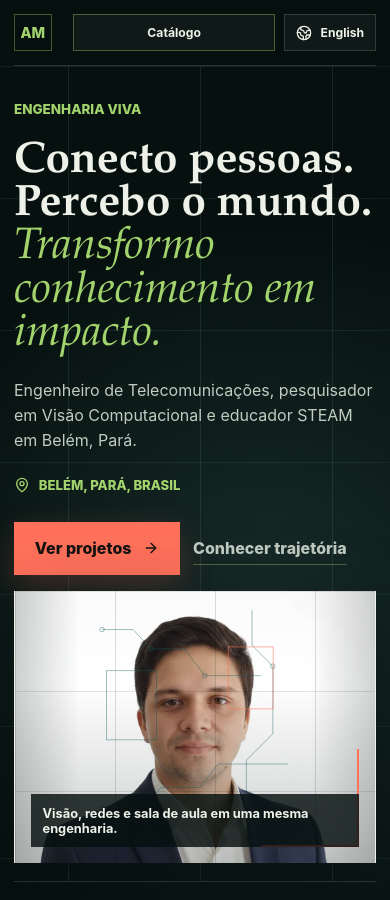
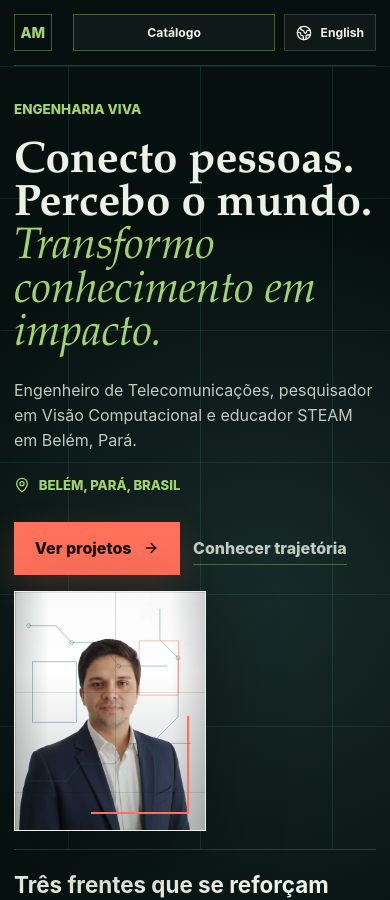
Before and after one commit to albertomateus9/albertomateus9.github.io, a React (Vite) app: page / in a window 390 px wide. Shown: the top 900 px of the page. Built offline with nearby package versions, Linux system fonts and the light colour scheme.

Commit message:
make hero portrait more discreet

```diff
--- a/src/styles.css
+++ b/src/styles.css
@@ -169,7 +169,7 @@ main {
 .hero {
   position: relative;
   display: grid;
-  grid-template-columns: minmax(24rem, 0.94fr) minmax(22rem, 0.8fr) 18rem;
+  grid-template-columns: minmax(29rem, 1fr) minmax(18rem, 0.54fr) 18rem;
   gap: clamp(1rem, 2.3vw, 2.8rem);
   align-items: end;
   min-height: max(43rem, calc(100svh - 150px));
@@ -283,12 +283,14 @@ h2 {
 
 .portrait-stage {
   position: relative;
-  align-self: stretch;
-  min-height: min(68svh, 820px);
+  align-self: center;
+  justify-self: center;
+  inline-size: min(100%, 18rem);
+  aspect-ratio: 4 / 5;
+  min-height: 0;
   margin: 0;
   isolation: isolate;
-  border-left: 1px solid var(--line);
-  border-right: 1px solid var(--line);
+  border: 1px solid var(--line);
   overflow: hidden;
   background:
     linear-gradient(180deg, rgba(237, 241, 232, 0.98), rgba(237, 241, 232, 0.93)),
@@ -1022,7 +1024,7 @@ footer p {
   }
 
   .hero {
-    grid-template-columns: minmax(20rem, 0.9fr) minmax(20rem, 0.85fr);
+    grid-template-columns: minmax(20rem, 1fr) minmax(15rem, 0.62fr);
   }
 
   .hero-rail {
@@ -1111,12 +1113,16 @@ footer p {
   }
 
   .portrait-stage {
-    height: 17rem;
-    min-height: 0;
+    justify-self: start;
+    inline-size: min(100%, 12rem);
   }
 
   .portrait-stage img {
-    object-position: center 34%;
+    object-position: center 28%;
+  }
+
+  .portrait-stage figcaption {
+    display: none;
   }
 
   .hero-rail {
```
Also changed, not shown: 1 other file (tests, documents, lock files or other folders).
